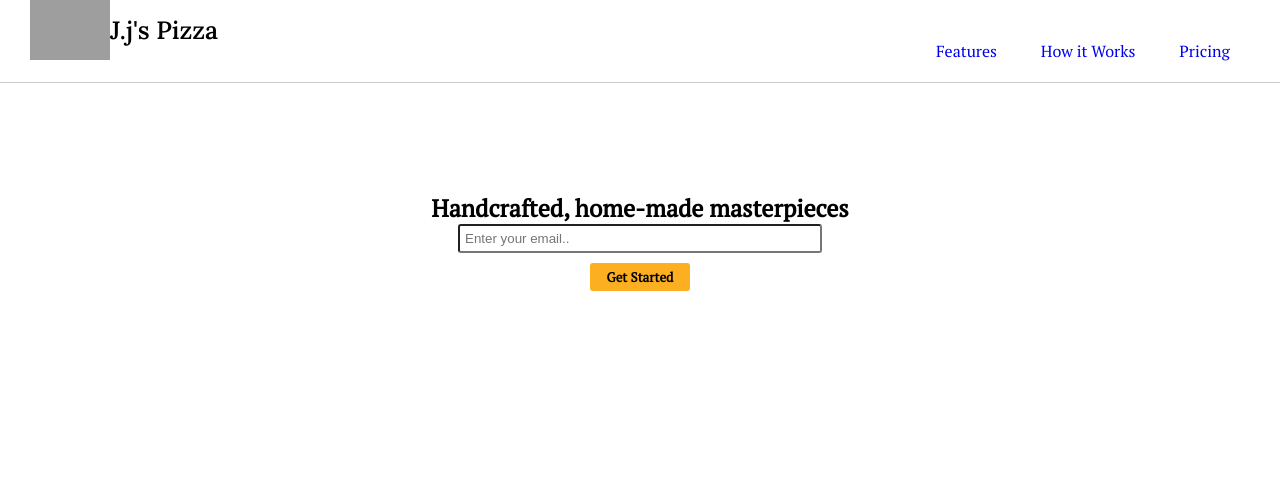
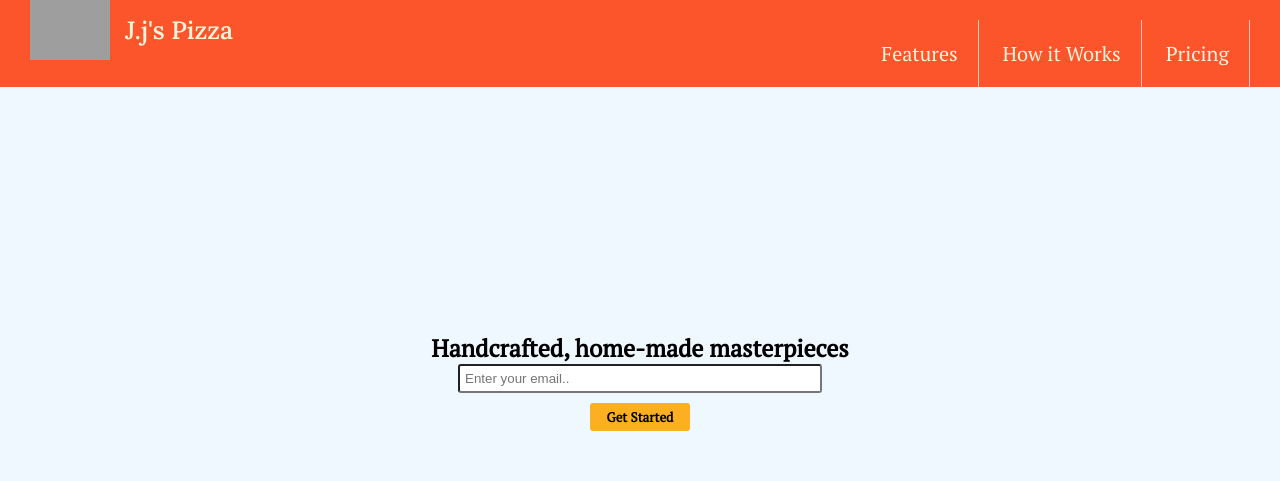
Before and after one commit to jaymiedingle/landing-page-pizza-shop, a plain HTML site: page index.html in a window 1280 px wide. Shown: the top 481 px of the page. Drawn offline with Linux system fonts and the light colour scheme; grey boxes are pictures that could not be loaded.

Commit message:
modify background color, navbar , text-logo and paddings

```diff
--- a/css/styles.css
+++ b/css/styles.css
@@ -3,7 +3,7 @@
 	padding:0;
 }
 body{
-	background-color: #ffffff;
+	background-color: aliceblue;
 	font-family: 'PT Serif', serif;
 }
 
@@ -11,8 +11,8 @@ body{
 	position: fixed;
     width: 100%;
     top:0;
-    background: #fff;
-    border-bottom: 1px solid #cacaca;
+    background: hsla(12, 98%, 56%, 0.952);
+
 }
 #header{
 	margin: 0 30px;
@@ -30,8 +30,15 @@ body{
 
 #text-logo{
 	font-family: 'Lora', serif;
+	color: rgb(11, 167, 24);
 	font-size: 25px;
 	display: inline-block;
+	padding-left: 15px;
+
+}
+#text-logo a{
+	text-decoration: none;
+	color: beige;
 }
 .nav-bar{
 	text-align:right;
@@ -43,11 +50,16 @@ body{
 }
 .nav-bar ul li{
 	padding:20px;
+	border-right: 1px solid #f7f4f4b9;
 	display:inline-block;
+	font-size: 1.25em;
+
 }
 .nav-bar ul li a{
 	text-decoration: none;
+	color: beige;
 }
+
 #main-container{
 	max-width:900px;
 	margin:0 auto;
@@ -57,7 +69,9 @@ body{
 	margin:0 auto;
 	max-width:500px;
 	text-align:center;
+	padding-top: 140px;
 }
+
 #email{
 	margin-bottom:10px;
 	padding:5px;
@@ -65,6 +79,7 @@ body{
 	border-radius:3px;
 
 }
+
 .btn{
 	display:block;
 	border-radius:3px;
@@ -76,10 +91,11 @@ body{
 	font-family: 'PT Serif', serif;
 	font-weight: bold;
 }
+
 #features{
-	margin-top:50px;
-	padding-top: 15%;
+	padding-top: 20%;
 }
+
 .grid{
 	width:90%;
 	margin:0 auto;
@@ -87,26 +103,31 @@ body{
 	display:flex;
 
 }
+
 .icon img{
 	height:116px;
 	width:123px;
 	margin-right:20px;
 }
+
 #video{
 	text-align:center;
 	margin-top:50px;
-	padding-top: 15%;
+	padding-top: 25%;
 }
+
 #pricing{
-	margin-top:50px;
+	margin-top:226px;
 	display:flex;
 	justify-content:space-between;
 }
+
 .product{
 	border: 2px black solid;
 	text-align:center;
 	width:250px;
 }
+
 .product-type{
 	background-color: #ddd;
 	padding: 20px;
@@ -115,13 +136,16 @@ body{
 .product-content h3{
 	padding:10px;
 }
+
 .product-content ol{
 	list-style:none;
 	padding:0;
 }
+
 .product-content ol li{
 	padding:10px;
 }
+
 .product-content button{
 	border-radius:3px;
 	border:none;
--- a/index.html
+++ b/index.html
@@ -13,13 +13,13 @@
 			<header id="header">
 				<div class="logo">
 					<img id="header-img" src="https://static3.depositphotos.com/1000747/223/v/450/depositphotos_2231828-stock-illustration-pizza-chef.jpg" alt="pizza logo">
-					<div id="text-logo">J.j's Pizza</div>
+					<div id="text-logo"><a href="#form-section" class="active">J.j's Pizza</a> </div>
 				</div>
 				<nav class="nav-bar">
 					<ul>
-						<li><a class="nav-link" href="#features">Features</a></li>
-						<li><a class="nav-link" href="#video">How it Works</a></li>
-						<li><a class="nav-link" href="#pricing">Pricing</a></li>
+						<li><a  href="#features">Features</a></li>
+						<li><a class="active" href="#video">How it Works</a></li>
+						<li><a class="" href="#pricing">Pricing</a></li>
 					</ul>
 				</nav>
 			</header>
@@ -27,6 +27,7 @@
 
 
 		<div id="main-container">
+
 			<section id="form-section">
 				<h2>Handcrafted, home-made masterpieces</h2>
 				<form id="form">
@@ -34,6 +35,7 @@
 					<input class="btn" id="submit" type="submit" formaction="https://www.freecodecamp.com/email-submit)" value="Get Started">
 				</form>
 			</section>
+
 			<section id="features">
 				<div class="grid">
 					<div class="icon">
```
